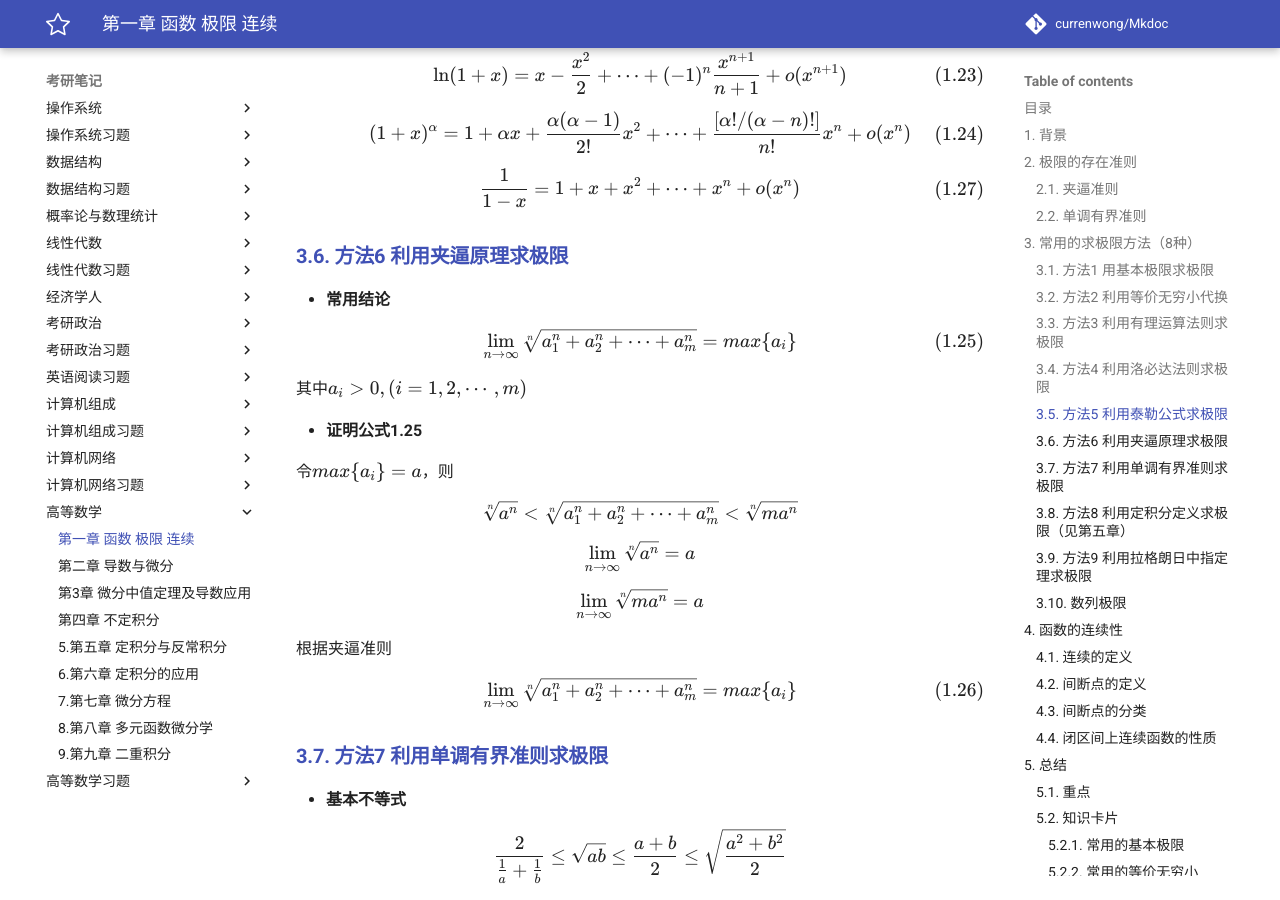
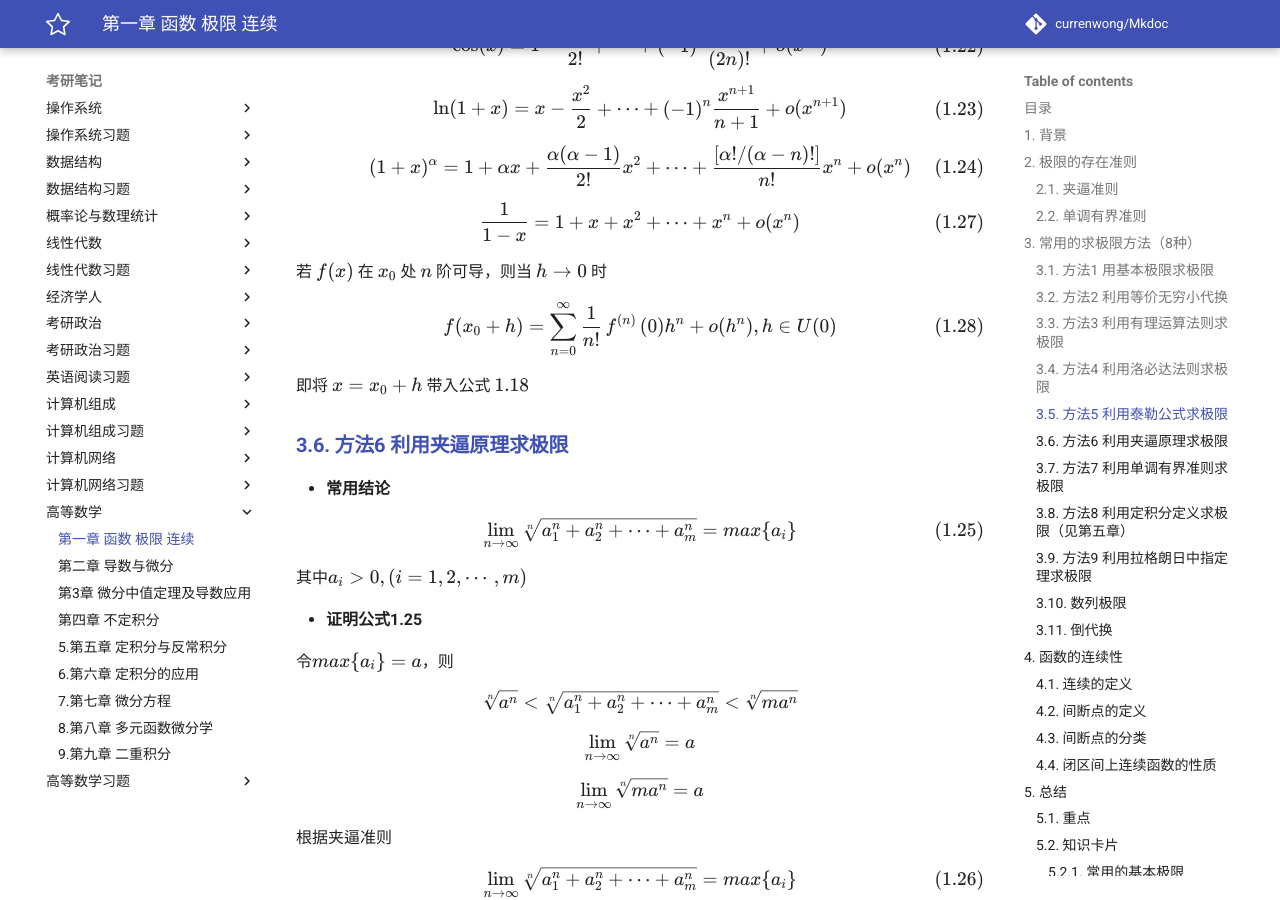
Before and after one commit to CurrenWong/Mkdoc, an MkDocs documentation site: the page built from docs/考研笔记/高等数学/1.第一章_函数_极限_连续.md, in a window 1280 px wide and 900 px high, scrolled down 5477 px. Built offline with MkDocs 1.6.1 and Material for MkDocs 9.7.7, drawn with Linux system fonts in a browser that asks for light colours; a script that is not in the unit is left out; comment, search, counter and statistics services are not loaded; some of the changed text lies outside the part shown.

Commit message:
fix bugs

```diff
--- a/docs/js/extra.js
+++ b/docs/js/extra.js
@@ -247,7 +247,7 @@
 // 若是手机访问，去除长公式的标号，防止影响阅读
 function clearTag() {
     if (isMobile() || isWeixin()) {
-        $(".mord.text").remove();
+        $(".tag").remove();
     }
 }
 
--- a/docs/考研笔记/高等数学/1.第一章_函数_极限_连续.md
+++ b/docs/考研笔记/高等数学/1.第一章_函数_极限_连续.md
@@ -198,6 +198,15 @@
 \tag{1.27}
 $$
 
+若 $f(x)$ 在 $x_0$ 处 $n$ 阶可导，则当 $h \to 0$ 时
+
+$$
+f(x_0 + h) =\mathop{ \sum }\limits_{{n=0}}^{{ \infty }}\frac{{1}}{{n!}}\mathop{{f}}\nolimits^{{(n)}}{ \left( {0} \right) }{\mathop{{h}}\nolimits^{{n}}} + o(h^n),h \in U{ \left( {0} \right) }
+\tag{1.28}
+$$
+
+即将 $x = x_0 + h$ 带入公式 $1.18$
+
 ### 3.6. 方法6 利用夹逼原理求极限
 
 - **常用结论**
@@ -273,6 +282,10 @@
 $$
 
 带入递推式求解。
+
+### 3.11. 倒代换
+
+当极限运算中存在多位 $\frac{1}{x}$ 使运算量增大时时，可以考虑使用倒代换 $t = \frac{1}{x}$ 简化计算。
 
 ---
 
```
Also changed, not shown: docs/考研笔记/高等数学/3.第三章_微分中值定理及导数应用.md (+8 -2 lines).
